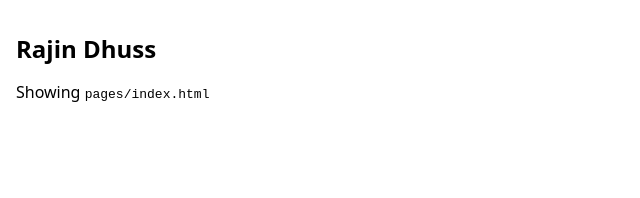
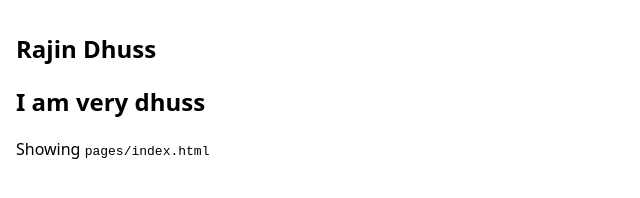
Before and after one commit to rabin31/mongoose-data-schema, a website: page pages/index.html in a window 1280 px wide. Shown: the whole page, without its empty margins (0-640 px from the left). Drawn offline with Linux system fonts and the light colour scheme; files that its build step writes are made by us from their sources.

Commit message:
Update index.html

```diff
--- a/pages/index.html
+++ b/pages/index.html
@@ -8,6 +8,7 @@
   </head>
   <body>
     <h1>Rajin Dhuss</h1>
+    <h2> I am very dhuss</h2>
     <p>Showing <code>pages/index.html</code></p>
   </body>
 </html>
```
